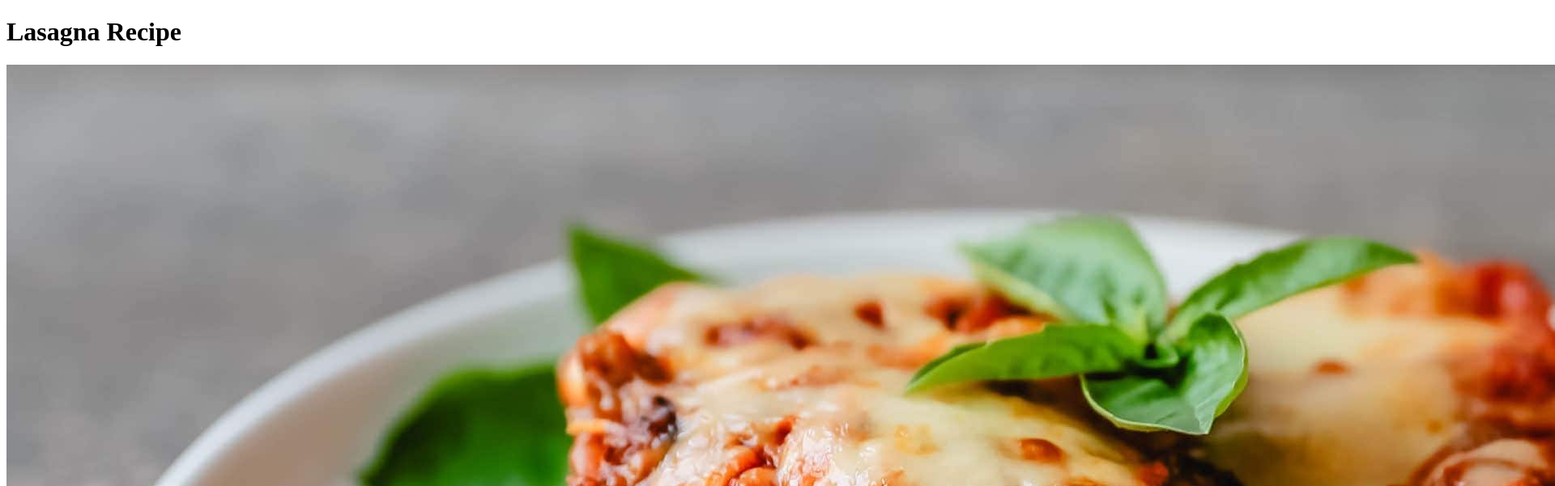
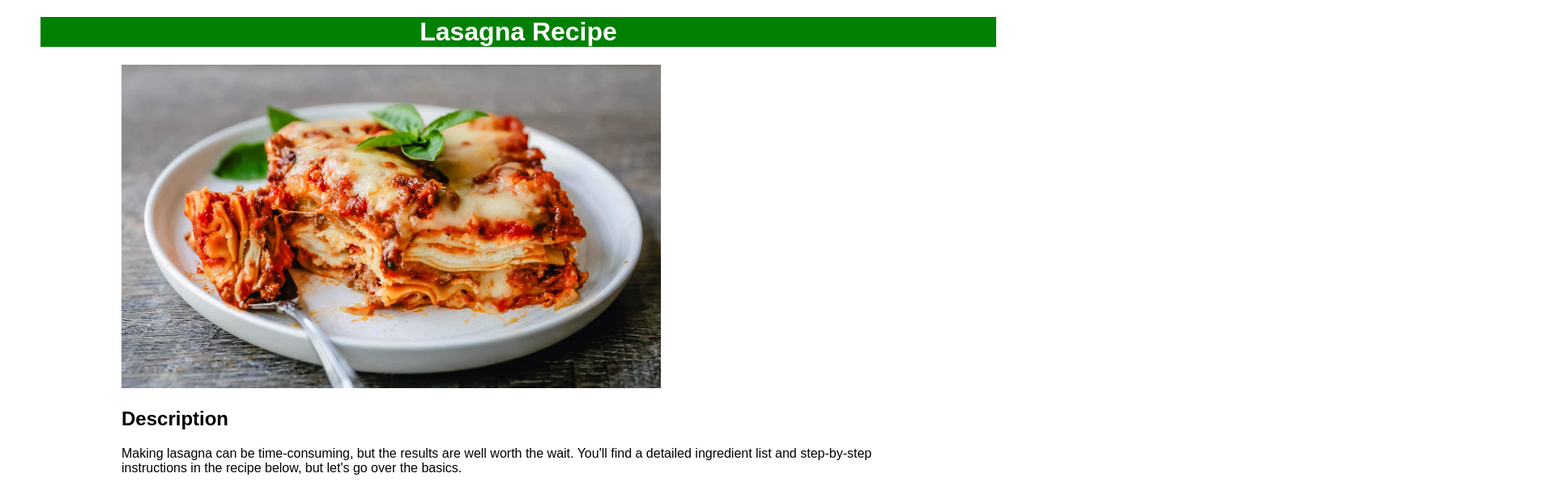
Before and after one commit to LeonardKarsunky/odin-recipes, a plain HTML site: page recipes/lasagna.html in a window 1280 px wide. Shown: the top 601 px of the page at 81% size, 1920 px wide, since content can reach past the window. Drawn offline with Linux system fonts and the light colour scheme.

Commit message:
Add CSS to odin-recipes

```diff
--- a/recipes/lasagna.html
+++ b/recipes/lasagna.html
@@ -5,11 +5,12 @@
     <meta charset="UTF-8">
     <meta name="viewport" content="width=device-width, initial-scale=1.0">
     <title>Lasagna Recipe</title>
+    <link rel="stylesheet" href="../styles.css">
 </head>
 
 <body>
     <h1>Lasagna Recipe</h1>
-    <img src="../images/Classic-Lasagna-14-scaled.jpg" alt="Lasagna Image">
+    <img class="lasagna" src="../images/Classic-Lasagna-14-scaled.jpg" alt="Lasagna Image">
     <h2>Description</h2>
     <p>Making lasagna can be time-consuming, but the results are well worth the wait. You'll find a detailed ingredient
         list and step-by-step instructions in the recipe below, but let's go over the basics.</p>
--- /dev/null
+++ b/styles.css
@@ -0,0 +1,18 @@
+* {
+    font-family: Arial, Helvetica, sans-serif;
+    margin-right: 50px;
+    margin-left: 50px;
+}
+
+h1 {
+    background-color: green;
+    color: white;
+    text-align: center;
+    margin-right: -50px;
+    margin-left: -50px;
+}
+
+.lasagna, .risotto, .misosoup {
+    height: 400px;
+    width: auto;
+}
```
Also changed, not shown: index.html (+4 -3 lines), recipes/misosoup.html (+2 -1 lines), recipes/risotto.html (+2 -1 lines).
